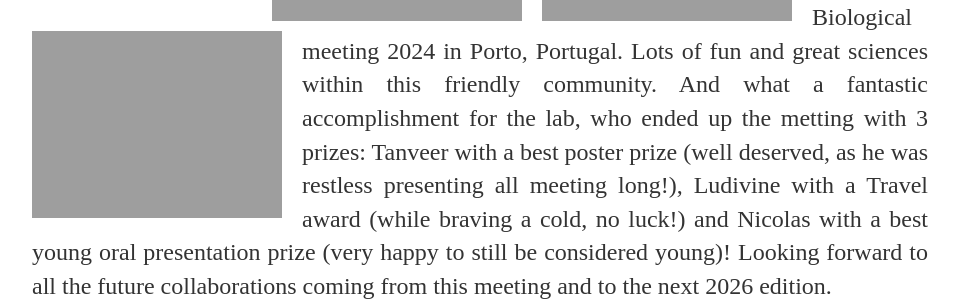
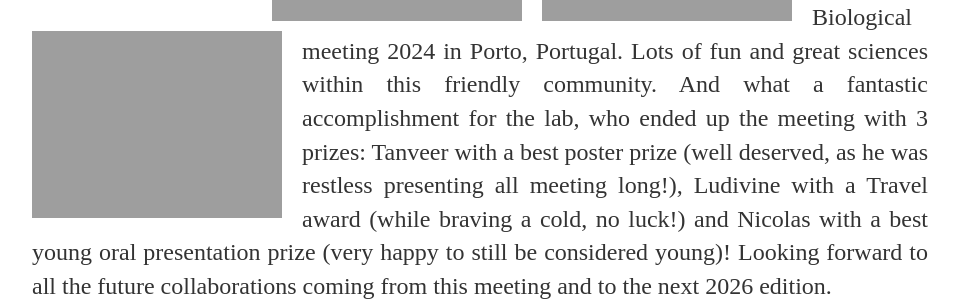
Before and after one commit to Reynoird-Lab/Reynoird-lab.github.io, a Jekyll site: the page built from News/index.html, in a window 1280 px wide and 900 px high. Shown: the part 368-669 px from the top of the window, without its empty margins (160-1119 px from the left). Built offline with Jekyll 4.4.1, drawn with Linux system fonts in a browser that asks for light colours; Markdown is read by kramdown in place of the engine named in the settings; some of the changed text lies outside the part shown.

Commit message:
Update index.html

```diff
--- a/News/index.html
+++ b/News/index.html
@@ -9,7 +9,7 @@ title: News
 <div class="div-categoryContainer">
 	<img src="https://reynoird-lab.github.io/Images/FASEB 2024.jpg" title="FASEB" width="220" style="margin: 0px 20px 10px 0px;" class="picture-left"><img src="https://reynoird-lab.github.io/Images/FASEB 2024 poster.JPG" title="poster" width="250" style="margin: 0px 20px 10px 0px;" class="picture-left"> <img src="https://reynoird-lab.github.io/Images/FASEB 2024 poster2.JPG" title="poster" width="250" style="margin: 0px 20px 10px 0px;" class="picture-left"> <img src="https://reynoird-lab.github.io/Images/FASEB 2024 poster3.JPG" title="poster" width="250" style="margin: 0px 20px 10px 0px;" class="picture-left">
   <div class="paragraph-right">
-    	  <p align="justify"> July 2024: The lab attended the latest FASEB Biological meeting 2024 in Porto, Portugal. Lots of fun and great sciences within this friendly community. And what a fantastic accomplishment for the lab, who ended up the metting with 3 prizes: Tanveer with a best poster prize (well deserved, as he was restless presenting all meeting long!), Ludivine with a Travel award (while braving a cold, no luck!) and Nicolas with a best young oral presentation prize (very happy to still be considered young)! Looking forward to all the future collaborations coming from this meeting and to the next 2026 edition. </p>
+    	  <p align="justify"> July 2024: The lab attended the latest FASEB Biological meeting 2024 in Porto, Portugal. Lots of fun and great sciences within this friendly community. And what a fantastic accomplishment for the lab, who ended up the meeting with 3 prizes: Tanveer with a best poster prize (well deserved, as he was restless presenting all meeting long!), Ludivine with a Travel award (while braving a cold, no luck!) and Nicolas with a best young oral presentation prize (very happy to still be considered young)! Looking forward to all the future collaborations coming from this meeting and to the next 2026 edition. </p>
 
 </div>
 
```
